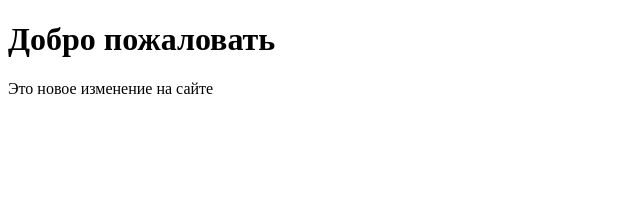
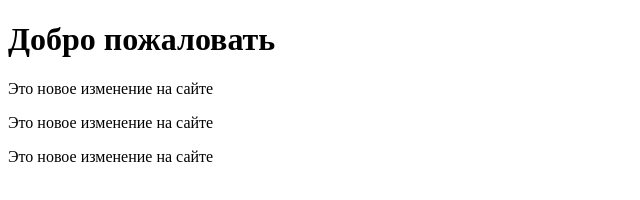
Before and after one commit to MaximBaltak/git-web, a plain HTML site: page index.html in a window 1280 px wide. Shown: the whole page, without its empty margins (0-640 px from the left). Drawn offline with Linux system fonts and the light colour scheme.

Commit message:
Скопировал

```diff
--- a/index.html
+++ b/index.html
@@ -7,6 +7,8 @@
 <body>
 <h1>Добро пожаловать</h1>
     <p>Это новое изменение на сайте</p>
+    <p>Это новое изменение на сайте</p>
+    <p>Это новое изменение на сайте</p>
 
 </body>
 </html>
```
